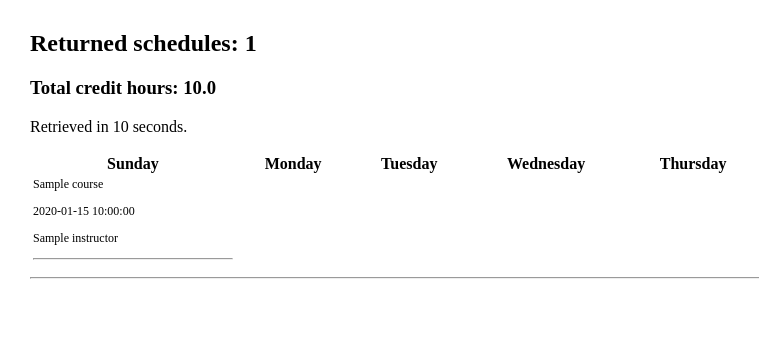
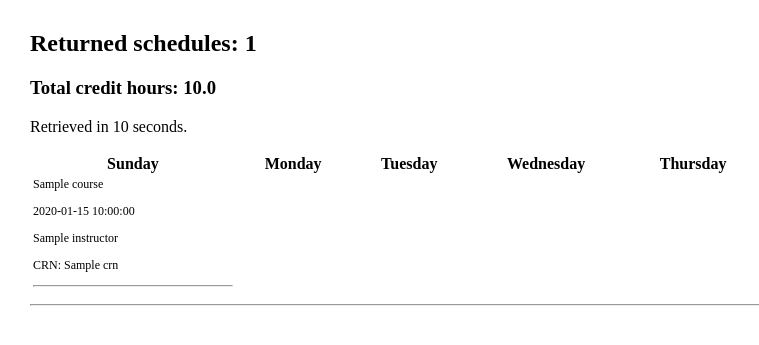
Before and after one commit to aksiksi/jadawil, a Flask app: template templates/results.html in a window 1280 px wide. Shown: the top 345 px of the page, without its empty margins (0-759 px from the left). Run offline with Flask 2, Linux system fonts and the light colour scheme; the template is opened without the code that fills it: most values are stand-ins (such as "Sample title", 1, 10 or a date in 2020).

Commit message:
Add crn to output

```diff
--- a/templates/results.html
+++ b/templates/results.html
@@ -34,6 +34,7 @@
                                 <p>{{ course.title }}</p>
                                 <p>{{ course.time }}</p>
                                 <p>{{ course.instructor }}</p>
+                                <p>CRN: {{ course.crn }}</p>
                                 <hr />
                             {% endfor %}
                         </td>
```
